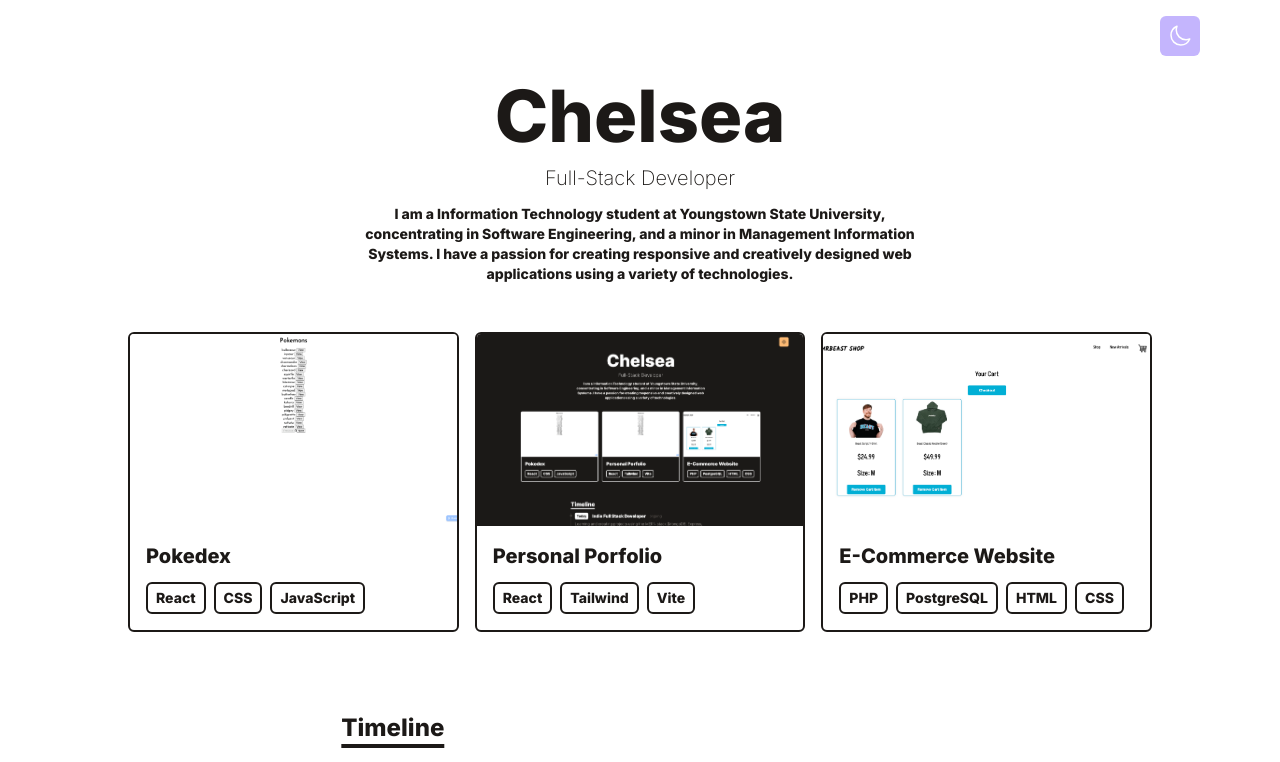
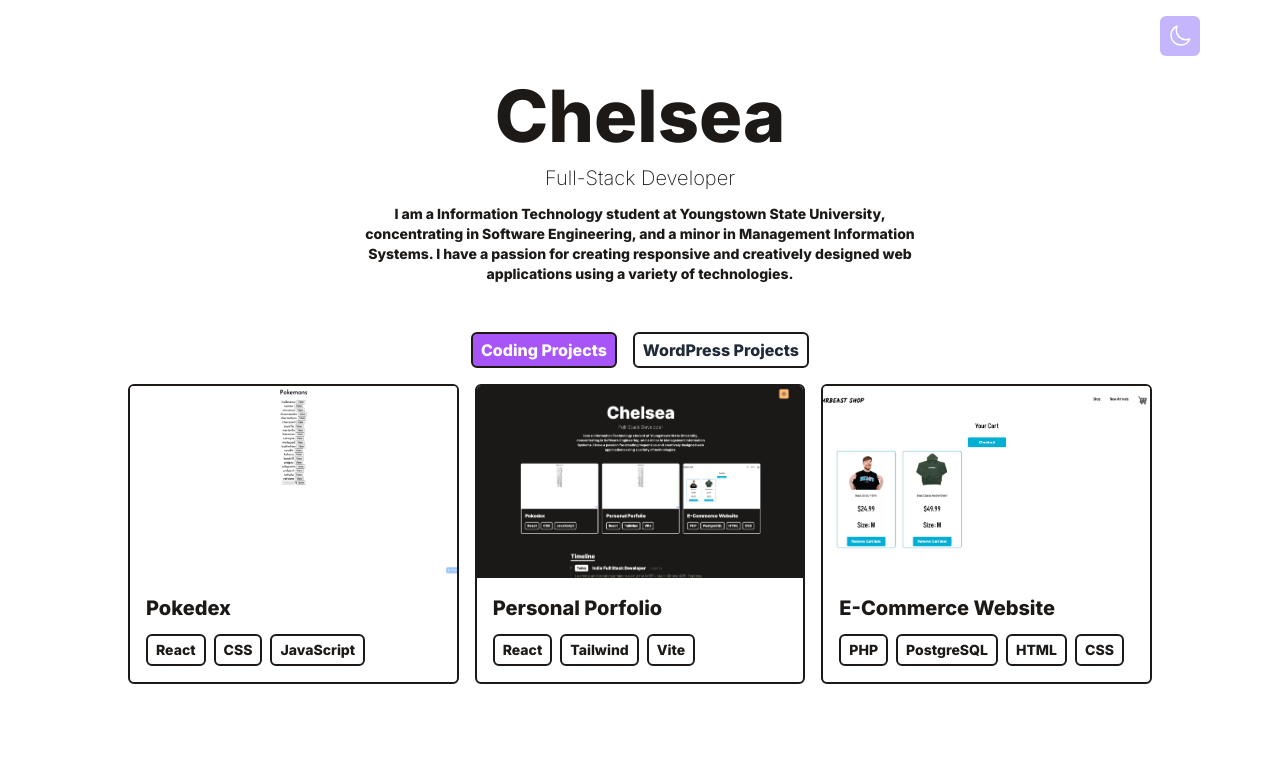
Before and after one commit to chelseaesanson8/new-portfolio, a React (Vite) app: page / in a window 1280 px wide. Shown: the top 762 px of the page. Built offline with nearby package versions, Linux system fonts and the light colour scheme.

Commit message:
Project Filter Feature + styling updates

```diff
--- a/src/components/Contact.jsx
+++ b/src/components/Contact.jsx
@@ -31,7 +31,7 @@
                     />
                     <button
                         type='submit'
-                        className='text-cetner inline-block px-8 py-3 w-max text-base font-medium rounded-md text-white bg-gradient-to-r from-yellow-500 to-pink-500 drop-shadow-md hover:stroke-white'>
+                        className='text-center inline-block mx-auto px-8 py-3 w-max text-base font-medium rounded-md text-white bg-gradient-to-r from-purple-500 to-cyan-400 drop-shadow-md hover:stroke-white'>
                         Work With Me
                     </button>
 
--- a/src/components/Portfolio.jsx
+++ b/src/components/Portfolio.jsx
@@ -1,12 +1,46 @@
-import React from 'react';
+import React, { useState } from 'react';
 import portfolio from '../data/portfolio';
 import PortfolioItem from './PortfolioItem';
 
+
 function Portfolio() {
+    const [showCodingProjects, setShowCodingProjects] = useState(true);
+
+    // Filter the projects based on the showCodingProjects state
+    const filteredProjects = showCodingProjects
+        ? portfolio.filter(project => project.category === 'coding')
+        : portfolio.filter(project => project.category === 'wordpress');
+
+    // Function to handle buton click and toggle the showCodingProjects state
+    const handleButtonClick = () => {
+        setShowCodingProjects(!showCodingProjects);
+    };
+
     return (
+        <div>
+            <div className="flex justify-center gap-4 mb-4">
+                <button
+                    className={`inline-block px-2 py-1 font-semibold border-2 rounded-md ${showCodingProjects
+                        ? 'border-stone-900 dark:border-white bg-purple-500 text-white'
+                            : 'border-stone-900 dark:border-white text-gray-800 dark:text-white'
+                        }`}
+                    onClick={handleButtonClick}
+                >
+                    Coding Projects
+                </button>
+                <button
+                    className={`inline-block px-2 py-1 font-semibold border-2 rounded-md ${!showCodingProjects
+                            ? 'border-stone-900 dark:border-white bg-purple-500 text-white'
+                            : 'border-stone-900 dark:border-white text-gray-800 dark:text-white'
+                        }`}
+                    onClick={handleButtonClick}
+                >
+                    WordPress Projects
+                </button>
+            </div>
             <div className="flex flex-col md:flex-row items-center justify-center">
                 <div className="grid grid-cols-1 md:gird-cols-2 lg:grid-cols-3 gap-4">
-                {portfolio.map(project => (
+                     {filteredProjects.map(project => (
                         <PortfolioItem
                             imgUrl={project.imgUrl}
                             title={project.title}
@@ -16,7 +50,8 @@
                 ))}
                 </div>
             </div>
-    )
+        </div>
+    );
 }
 
 export default Portfolio;
--- a/src/data/portfolio.js
+++ b/src/data/portfolio.js
@@ -4,6 +4,7 @@
         imgUrl: '/assets/pokedex.png',
         stack: ['React', 'CSS', 'JavaScript'],
         link: 'https://replit.com/@chelseasanson/Pokedex-built-with-React',
+        category: 'coding'
     },
 
     {
@@ -11,6 +12,7 @@
         imgUrl: '/assets/portfolio.png',
         stack: ['React', 'Tailwind', 'Vite'],
         link: 'https://new-portfolio-chelseaesanson8.vercel.app/',
+        category: 'coding'
     },
 
     {
@@ -18,6 +20,15 @@
         imgUrl: '/assets/ecommerce.png',
         stack: ['PHP', 'PostgreSQL', 'HTML', 'CSS'],
         link: 'https://replit.com/@chelseasanson/ecommerce-final-project',
+        category: 'coding'
+    },
+
+    {
+        title: 'Galaxie Site',
+        imgUrl: '/assets/galaxie.png',
+        stack: ['Wordpress, Elementor Pro'],
+        link: 'https://www.galaxieis.com/',
+        category: 'wordpress'
     },
 
 ]
```
Also changed, not shown: public/assets/galaxie.png (added). Lines whose indentation alone changed are shown as unchanged.
